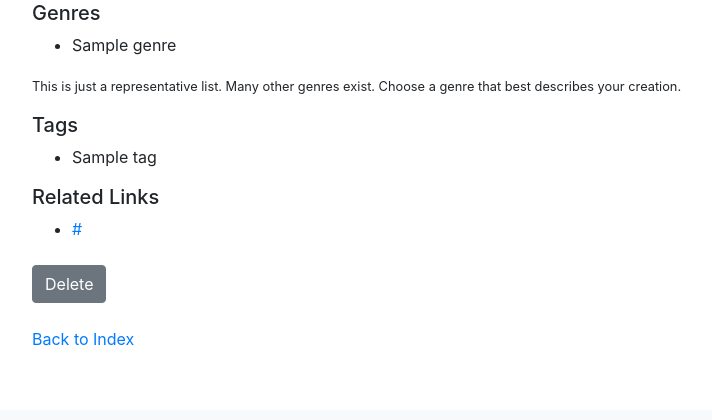
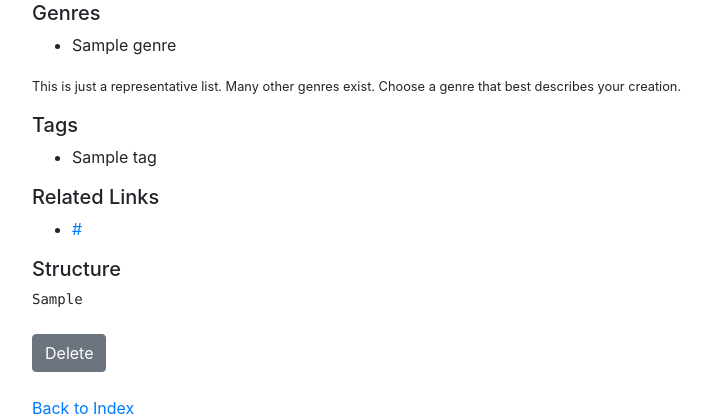
Before and after one commit to jddutz/aiw, a Flask app: page /admin/project_template/1 in a window 1280 px wide. Shown: the part 390-810 px from the top of the page, without its empty margins (68-780 px from the left). Before the commit the page ends 736 px from the top, so only its background shows below. Run offline with Flask 3, Linux system fonts and the light colour scheme; tables that the repository leaves empty hold one stand-in row (values such as "Sample post"); some libraries are stand-ins or nearby versions.

Commit message:
Updated project template structures

```diff
--- a/app/static/js/ai_toolbox.js
+++ b/app/static/js/ai_toolbox.js
@@ -229,6 +229,7 @@ function send_instructions(system_message_title) {
       .then(response => response.json()) // Convert the response to a JavaScript object
       .then(data => {
           console.log(data);
+          currentConversationId = data.id;
           renderChatMessages(data.messages);
       })
       .catch(error => {
--- a/app/templates/admin/help_context/edit.html
+++ b/app/templates/admin/help_context/edit.html
@@ -41,7 +41,3 @@
   </form>
 </div>
 {% endblock %}
-
-{% block scripts %}
-<script src="{{ url_for('static', filename='js/toolbox/help_context_edit.js') }}"></script>
-{% endblock %}
--- a/app/templates/admin/project_template/detail.html
+++ b/app/templates/admin/project_template/detail.html
@@ -61,6 +61,11 @@
   </ul>
   {% endif %}
 
+  {% if model.structure %}
+  <h5>Structure</h5>
+  <pre>{{ model.structure }}</pre>
+  {% endif %}
+
   <div class="mt-4">
     <button class="btn btn-secondary"
       onclick="showModalDialog('deleteModal','{{ url_for('project_template.delete', id=model.id) }}')">Delete</button>
--- a/app/templates/admin/project_template/edit.html
+++ b/app/templates/admin/project_template/edit.html
@@ -63,7 +63,7 @@
 
     <div class="form-group">
       <label for="structure">Structure (JSON format)</label>
-      {{ form.structure(class="form-control", placeholder="Provide a serialized JSON structure.", rows=5) }}
+      {{ form.structure(class="form-control", placeholder="Provide a serialized JSON structure.", rows=12) }}
       {% if form.structure.errors %}
       <span class="text-danger">{{ form.structure.errors[0] }}</span>
       {% endif %}
@@ -84,7 +84,3 @@
   </form>
 </div>
 {% endblock %}
-
-{% block ai_toolbox_scripts %}
-<script src="{{ url_for('static', filename='js/toolbox/project_template_edit.js') }}"></script>
-{% endblock %}
--- a/app/templates/admin/system_message/edit.html
+++ b/app/templates/admin/system_message/edit.html
@@ -53,7 +53,3 @@
   </form>
 </div>
 {% endblock %}
-
-{% block scripts %}
-<script src="{{ url_for('static', filename='js/toolbox/system_message_edit.js') }}"></script>
-{% endblock %}
```
Also changed, not shown: app/routes/api/v1/chat.py (+8 -1 lines).
